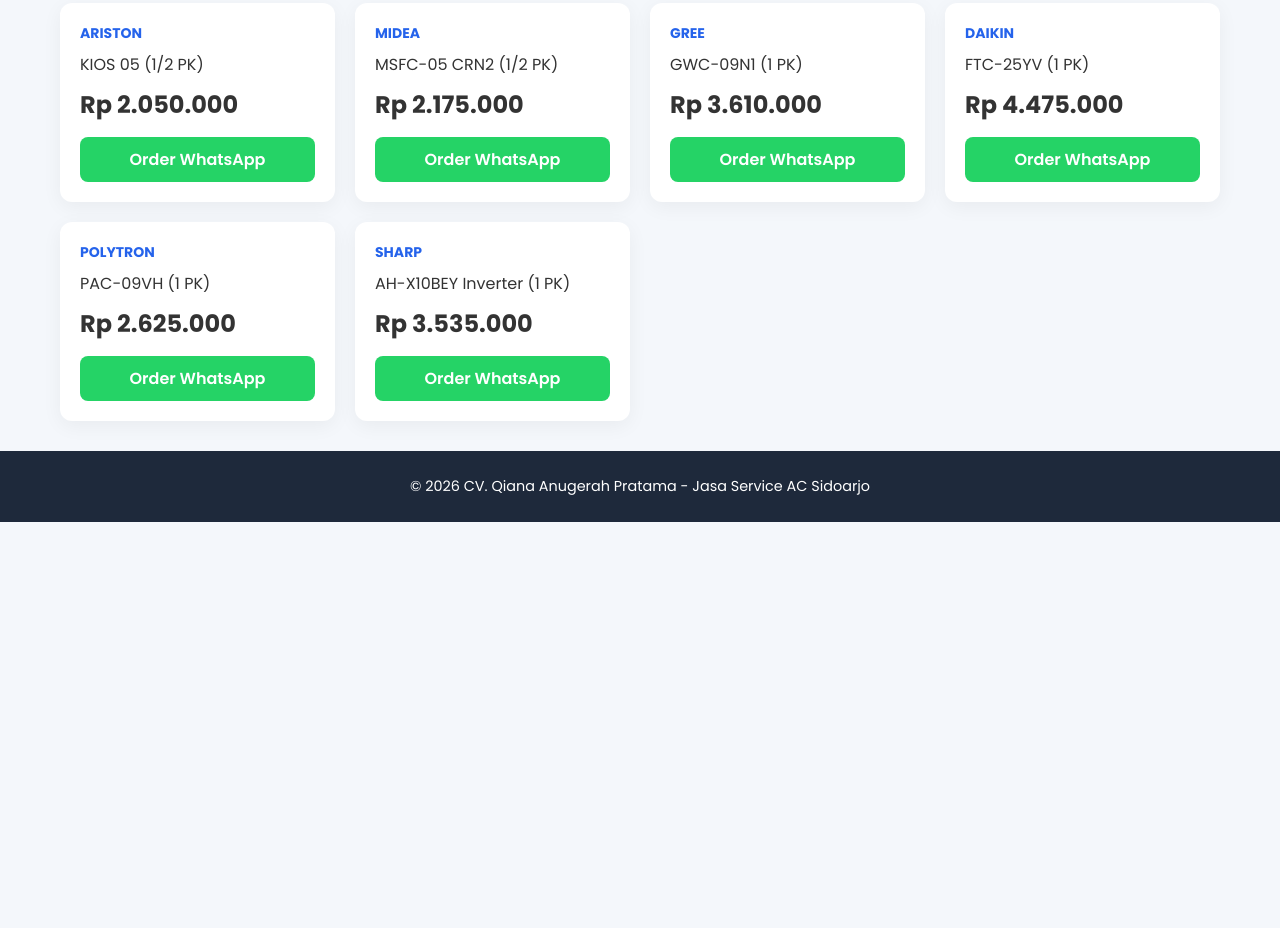
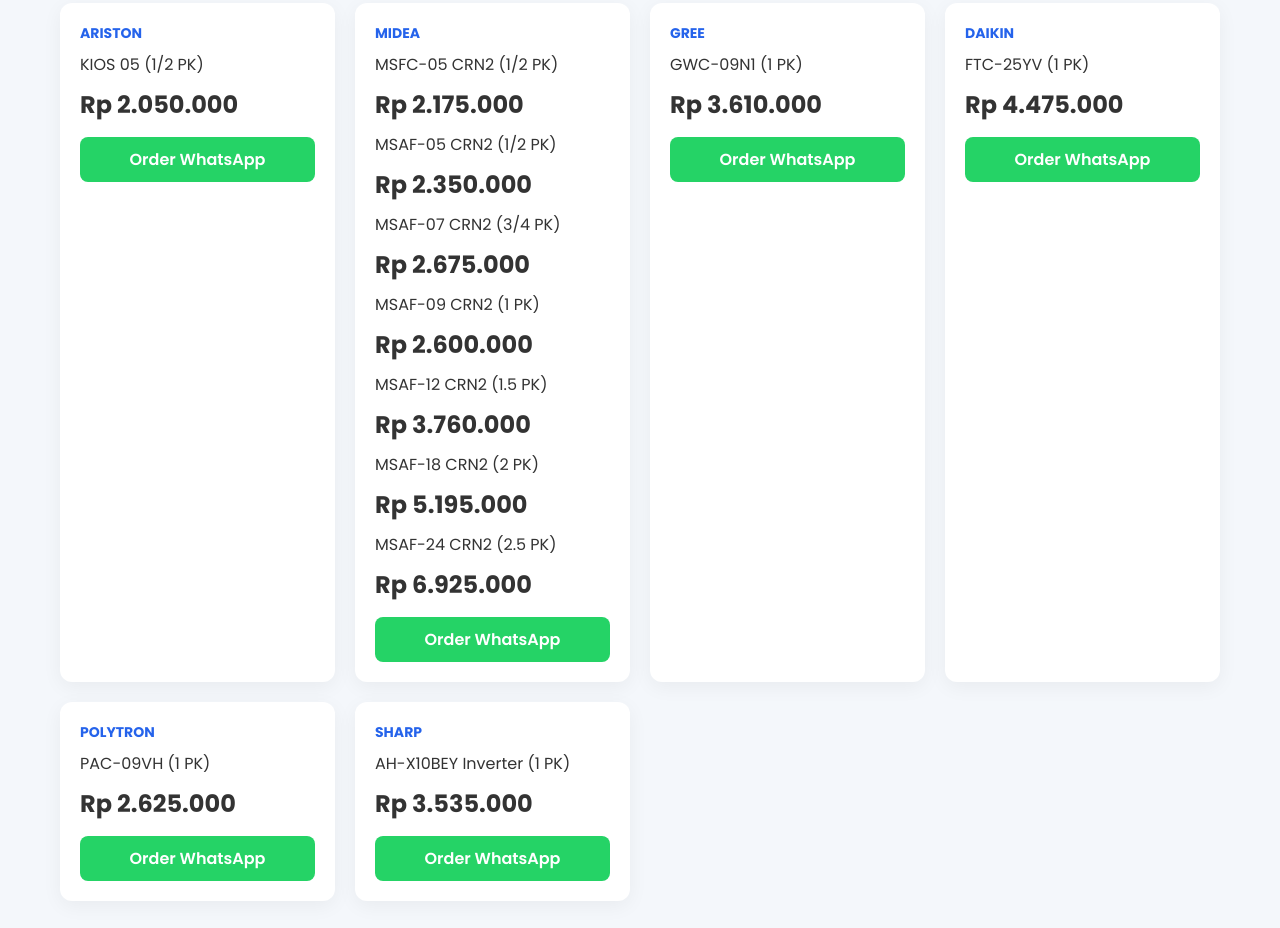
Before and after one commit to qianaanugerahpratama/website-ac, a plain HTML site: page index.html in a window 1280 px wide. Shown: the part 1450-2378 px from the top of the page. Before the commit the page ends 1972 px from the top, so only its background shows below. Drawn offline with Linux system fonts and the light colour scheme.

Commit message:
index.html

```diff
--- a/index.html
+++ b/index.html
@@ -232,6 +232,18 @@
 <div class="brand">MIDEA</div>
 <div class="name">MSFC-05 CRN2 (1/2 PK)</div>
 <div class="price">Rp 2.175.000</div>
+<div class="name">MSAF-05 CRN2 (1/2 PK)</div>
+<div class="price">Rp 2.350.000</div>
+<div class="name">MSAF-07 CRN2 (3/4 PK)</div>
+<div class="price">Rp 2.675.000</div>
+<div class="name">MSAF-09 CRN2 (1 PK)</div>
+<div class="price">Rp 2.600.000</div>
+<div class="name">MSAF-12 CRN2 (1.5 PK)</div>
+<div class="price">Rp 3.760.000</div>
+<div class="name">MSAF-18 CRN2 (2 PK)</div>
+<div class="price">Rp 5.195.000</div>
+<div class="name">MSAF-24 CRN2 (2.5 PK)</div>
+<div class="price">Rp 6.925.000</div>
 <a class="btn" href="https://wa.me/628132628447?text=Order%20AC%20Midea%201/2PK">Order WhatsApp</a>
 </div>
 
```
